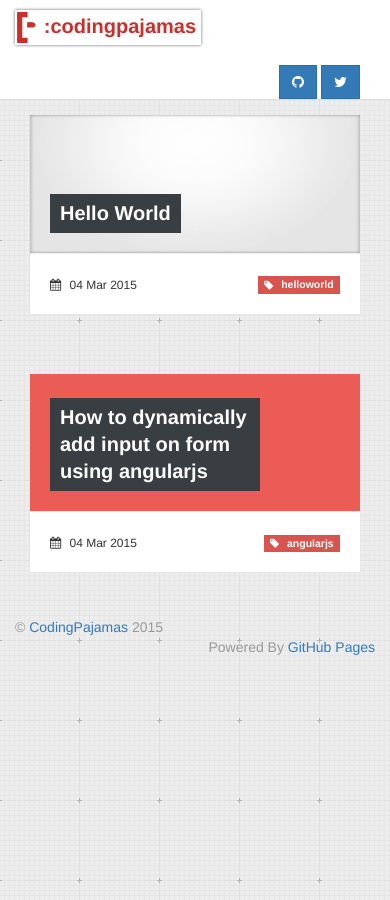
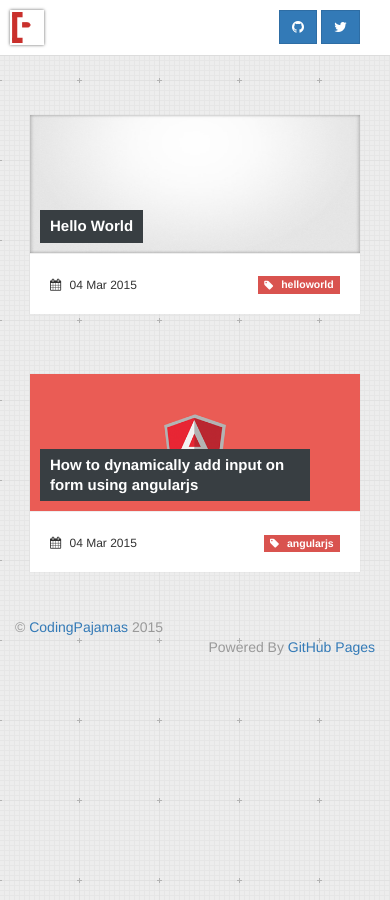
Before and after one commit to codingpajamas/codingpajamas.github.io, a Jekyll site: the page built from index.html, in a window 390 px wide. Built offline with Jekyll 4.4.1, drawn with Linux system fonts in a browser that asks for light colours; some web fonts are replaced.

Commit message:
fixing responsiveness

```diff
--- a/_layouts/default.html
+++ b/_layouts/default.html
@@ -22,16 +22,14 @@
 
         <header id="mainHeader" class="container-fliud">
           <div class="row">
-            <div class="col-xs-12 col-sm-8">
+            <div class="col-xs-6 col-sm-8">
               <div class="pad10">
-                <a id="mainLogo" class="text-danger mt5">
-                  <a id="mainLogo" href="/" class="shadow">
-                  <img src="/images/logo.png">:codingpajamas
-                </a>
+                <a id="mainLogo" class="shadow">
+                  <img src="/images/logo.png"><span>:codingpajamas</span>
                 </a>
               </div>
             </div>
-            <div class="col-xs-12 col-sm-4">
+            <div class="col-xs-6 col-sm-4">
               <div class="padLR30 text-right mt10">
                 <a href="https://github.com/codingpajamas/" class="btn btn-primary" target="new">
                   <i class="fa fa-github"></i>
--- a/index.html
+++ b/index.html
@@ -4,7 +4,7 @@ title: Welcome to my Blog
 ---
 
 {% for post in site.posts reversed %}
-	<div class="col-sm-6">
+	<div class="col-sm-6 post-archive">
       <article class="post-entry-wrap">
         <div class="post-entry clearfix">
           <div class="post-header">
--- a/stylesheets/style.css
+++ b/stylesheets/style.css
@@ -73,7 +73,7 @@ body {
 	position: absolute;
 	bottom: 20px;
 	left: 20px;
-	margin-right: 100px;
+	margin-right: 70px;
 }
 .post-content {
 
@@ -137,3 +137,21 @@ body {
 	top: 10px;
 	right: 10px;
 }
+
+
+/* Mobile Landscape Size to Tablet Portrait (devices and browsers) */
+@media screen and (max-width: 500px) {
+  #mainLogo span {
+    display: none;
+  }
+
+  .post-archive .post-header h2 .post-title {
+	font-size: 15px;
+  }
+
+  .post-archive .post-header span {
+  	bottom: 10px;
+	left: 10px;
+	margin-right: 50px;
+  }
+}
```
Also changed, not shown: _layouts/post.html (+4 -4 lines), stylesheets/stylesheet.css (+10 -1 lines).
